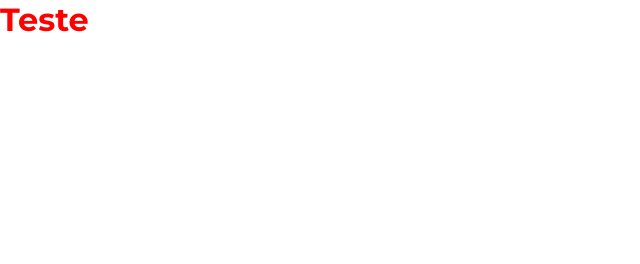
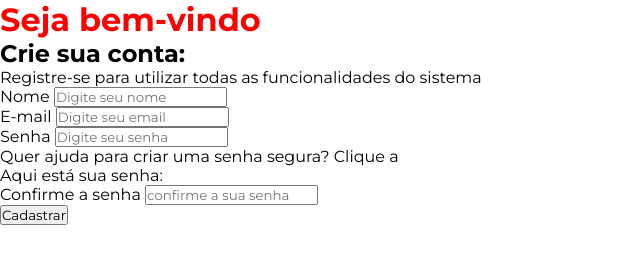
Before and after one commit to TomoriComAncora/gerador_de_senhas, a plain HTML site: page index.html in a window 1280 px wide. Shown: the whole page, without its empty margins (0-640 px from the left). Drawn offline with Linux system fonts and the light colour scheme.

Commit message:
fim_html

```diff
--- a/index.html
+++ b/index.html
@@ -1,16 +1,73 @@
 <!DOCTYPE html>
 <html lang="en">
-<head>
-    <meta charset="UTF-8">
-    <meta name="viewport" content="width=device-width, initial-scale=1.0">
+  <head>
+    <meta charset="UTF-8" />
+    <meta name="viewport" content="width=device-width, initial-scale=1.0" />
     <title>Gerador de senhas JS</title>
-    <link rel="stylesheet" href="css/styles.css">
+    <link rel="stylesheet" href="css/styles.css" />
     <script src="js/scripts.js" defer></script>
-    <link rel="preconnect" href="https://fonts.googleapis.com">
-<link rel="preconnect" href="https://fonts.gstatic.com" crossorigin>
-<link href="https://fonts.googleapis.com/css2?family=Montserrat:wght@100;200;300;400;500;600;700;800;900&display=swap" rel="stylesheet">
-</head>
-<body>
-    <h1>Teste</h1>
-</body>
+    <link rel="preconnect" href="https://fonts.googleapis.com" />
+    <link rel="preconnect" href="https://fonts.gstatic.com" crossorigin />
+    <link
+      href="https://fonts.googleapis.com/css2?family=Montserrat:wght@100;200;300;400;500;600;700;800;900&display=swap"
+      rel="stylesheet"
+    />
+  </head>
+  <body>
+    <div id="register-container">
+      <div id="register-banner">
+        <div id="banner-layer">
+          <h1>Seja bem-vindo</h1>
+        </div>
+      </div>
+      <div id="register-form">
+        <h2>Crie sua conta:</h2>
+        <p>Registre-se para utilizar todas as funcionalidades do sistema</p>
+        <div class="form-control">
+          <label for="name">Nome</label>
+          <input
+            type="text"
+            name="name"
+            id="name"
+            placeholder="Digite seu nome"
+          />
+        </div>
+        <div class="form-control">
+          <label for="email">E-mail</label>
+          <input
+            type="text"
+            name="email"
+            id="email"
+            placeholder="Digite seu email"
+          />
+        </div>
+        <div class="form-control">
+          <label for="senha">Senha</label>
+          <input
+            type="password"
+            name="senha"
+            id="senha"
+            placeholder="Digite seu senha"
+          />
+        </div>
+        <p>
+            Quer ajuda para criar uma senha segura? <span id="gerar-senha">Clique a</span>
+        </p>
+        <div id="gerando-senha">
+            <p>Aqui está sua senha:</p>
+            <h4></h4>
+        </div>
+        <div class="form-control">
+          <label for="conf-senha">Confirme a senha</label>
+          <input
+            type="password"
+            name="conf-senha"
+            id="conf-senha"
+            placeholder="confirme a sua senha"
+          />
+        </div>
+        <input type="submit" value="Cadastrar"/>
+      </div>
+    </div>
+  </body>
 </html>
```
